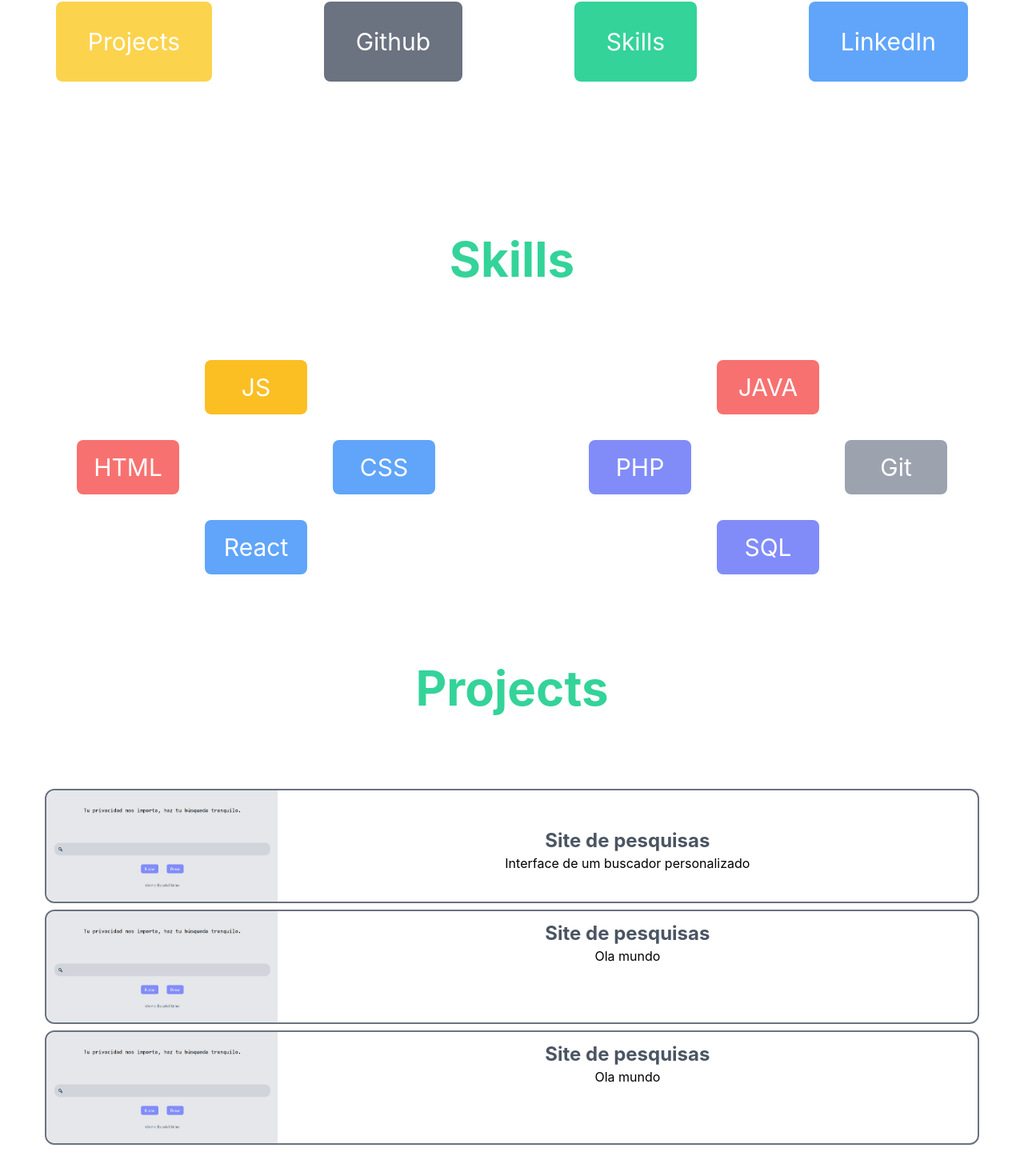
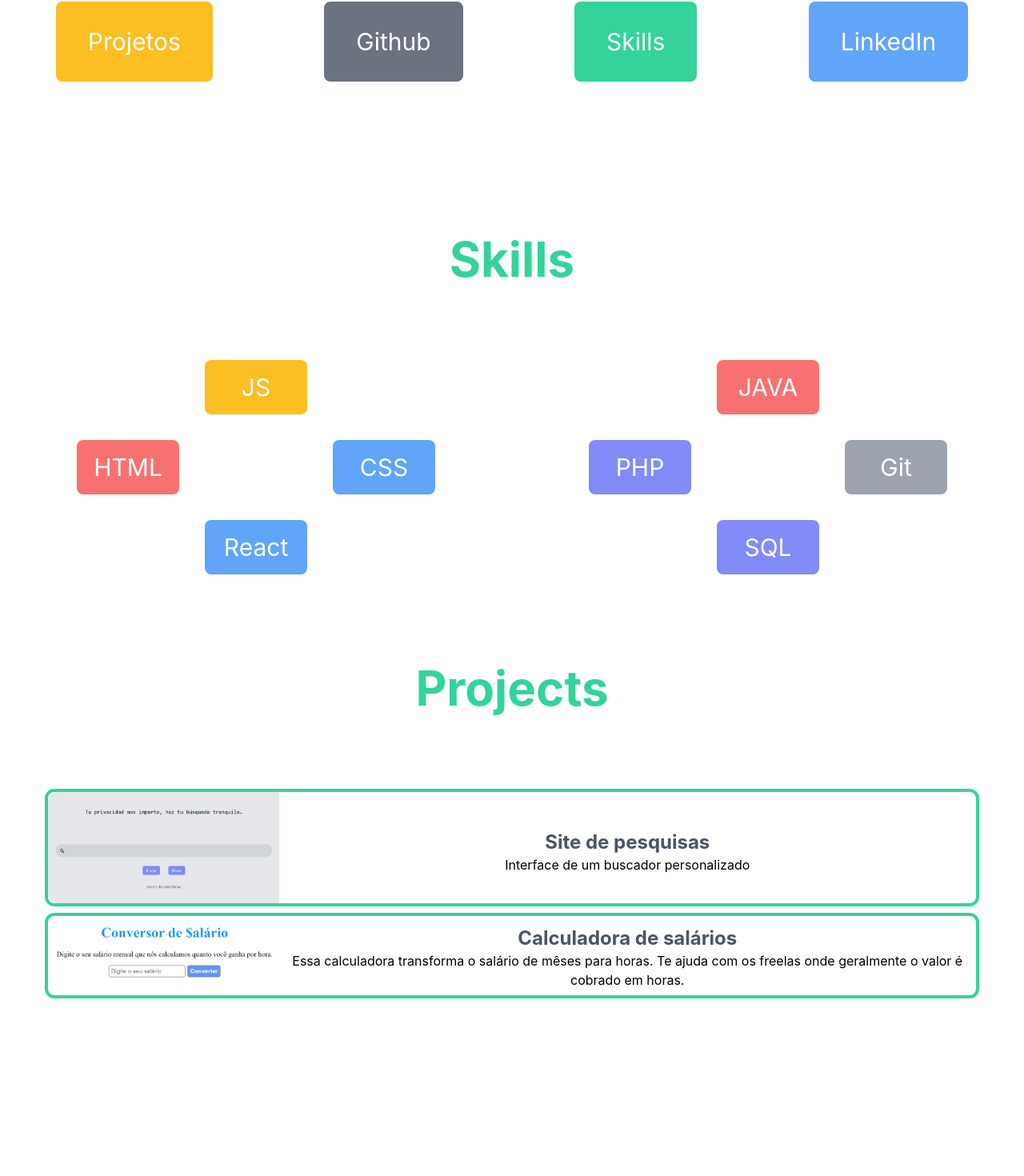
Before and after one commit to KeysiJones/portfolio, a React (Create React App) app: page / in a window 1280 px wide. Shown: the part 246-1716 px from the top of the page at 80% size. After the commit the page ends 1590 px from the top, so only its background shows below. Built offline with nearby package versions, Linux system fonts and the light colour scheme.

Commit message:
Adição de bordas verdes, remoção de código não usado.

```diff
--- a/src/App.tsx
+++ b/src/App.tsx
@@ -1,6 +1,7 @@
 import './App.css';
 import Box from './components/Box'
-import buscador from './images/buscador.png'
+import imgBuscador from './images/buscador.png'
+import imgCalculadora from './images/calculadora.png'
 
 function App() {
   return (
@@ -10,47 +11,40 @@
         <p className='mt-3 text-2xl text-gray-500'>FullStack web developer</p>
       </div>
       <div className='flex'>
-        <Box style='mt-24 px-10 py-8' text='Projects' link='#projects' bg='bg-yellow-300' hoverBg='bg-yellow-400'/>
-        <Box style='mt-24 px-10 py-8' text='Github' link='https://github.com/KeysiJones' bg='bg-gray-500' hoverBg='bg-gray-600'/>
-        <Box style='mt-24 px-10 py-8' text='Skills' link='#skills' bg='bg-green-400' hoverBg='bg-green-500'/>
-        <Box style='mt-24 px-10 py-8' text='LinkedIn' link='https://www.linkedin.com/in/keysijones/' bg='bg-blue-400' hoverBg='bg-blue-500'/>
+        <Box styles='mt-24 px-10 py-8' text='Projetos' link='#projects' bg='bg-yellow-400' hoverBg='bg-yellow-400'/>
+        <Box styles='mt-24 px-10 py-8' text='Github' link='https://github.com/KeysiJones' bg='bg-gray-500' hoverBg='bg-gray-600'/>
+        <Box styles='mt-24 px-10 py-8' text='Skills' link='#skills' bg='bg-green-400' hoverBg='bg-green-500'/>
+        <Box styles='mt-24 px-10 py-8' text='LinkedIn' link='https://www.linkedin.com/in/keysijones/' bg='bg-blue-400' hoverBg='bg-blue-500'/>
       </div>
       <h2 id='skills' className='text-6xl mt-48 text-green-400 text-center font-bold'>Skills</h2>
       <div className='flex'>
-        <Box style='mt-24 w-32 p-4' text='JS' bg='bg-yellow-400' hoverBg='bg-yellow-400'/>
-        <Box style='mt-24 w-32 p-4' text='JAVA' bg='bg-red-400' hoverBg='bg-red-400'/>
+        <Box styles='mt-24 w-32 p-4' text='JS' bg='bg-yellow-400' hoverBg='bg-yellow-400'/>
+        <Box styles='mt-24 w-32 p-4' text='JAVA' bg='bg-red-400' hoverBg='bg-red-400'/>
       </div>
       <div className='flex'>
-        <Box style='mt-8 w-32 p-4' text='HTML' bg='bg-red-400' hoverBg='bg-red-400'/>
-        <Box style='mt-8 w-32 p-4' text='CSS' bg='bg-blue-400' hoverBg='bg-blue-400'/>
-        <Box style='mt-8 w-32 p-4' text='PHP' bg='bg-indigo-400' hoverBg='bg-indigo-400'/>
-        <Box style='mt-8 w-32 p-4' text='Git' bg='bg-gray-400' hoverBg='bg-gray-400'/>
+        <Box styles='mt-8 w-32 p-4' text='HTML' bg='bg-red-400' hoverBg='bg-red-400'/>
+        <Box styles='mt-8 w-32 p-4' text='CSS' bg='bg-blue-400' hoverBg='bg-blue-400'/>
+        <Box styles='mt-8 w-32 p-4' text='PHP' bg='bg-indigo-400' hoverBg='bg-indigo-400'/>
+        <Box styles='mt-8 w-32 p-4' text='Git' bg='bg-gray-400' hoverBg='bg-gray-400'/>
       </div>
       <div className='flex mb-24'>
-        <Box style='mt-8 w-32 p-4' text='React' bg='bg-blue-400' hoverBg='bg-blue-400'/>
-        <Box style='mt-8 w-32 p-4' text='SQL' bg='bg-indigo-400' hoverBg='bg-indigo-400'/>
+        <Box styles='mt-8 w-32 p-4' text='React' bg='bg-blue-400' hoverBg='bg-blue-400'/>
+        <Box styles='mt-8 w-32 p-4' text='SQL' bg='bg-indigo-400' hoverBg='bg-indigo-400'/>
       </div>
       <h2 id='projects' className='text-6xl mt-28 text-green-400 text-center font-bold'>Projects</h2>
       <div className='my-24 mx-14'>
-        <div className='flex border-2 rounded-xl border-gray-500 mb-2'>
-          <a href='https://buscador-six.vercel.app/'><img src={buscador} className='w-96 rounded-bl-xl rounded-tl-xl'/></a>
+        <div className='flex border-4 rounded-xl border-green-400 mb-2'>
+          <a href='https://buscador-six.vercel.app/'><img alt='' src={imgBuscador} className='w-96 rounded-bl-xl rounded-tl-xl'/></a>
           <div className='w-full text-center my-auto'>
             <h2 className='mt-3 text-2xl text-gray-600 font-bold px-4'>Site de pesquisas</h2>
             <p>Interface de um buscador personalizado</p>
           </div>
         </div>
-        <div className='flex border-2 rounded-xl border-gray-500 mb-2'>
-          <a href='https://buscador-six.vercel.app/'><img src={buscador} className='w-96 rounded-bl-xl rounded-tl-xl'/></a>
+        <div className='flex border-4 rounded-xl border-green-400 mb-2'>
+          <a href='https://calculadora-salario.vercel.app/'><img alt='' src={imgCalculadora} className='w-96 rounded-bl-xl rounded-tl-xl'/></a>
           <div className='w-full text-center'>
-            <h2 className='mt-3 text-2xl text-gray-600 font-bold px-4'>Site de pesquisas</h2>
-            <p>Ola mundo</p>
-          </div>
-        </div>
-        <div className='flex border-2 rounded-xl border-gray-500 mb-2'>
-          <a href='https://buscador-six.vercel.app/'><img src={buscador} className='w-96 rounded-bl-xl rounded-tl-xl'/></a>
-          <div className='w-full text-center'>
-            <h2 className='mt-3 text-2xl text-gray-600 font-bold px-4'>Site de pesquisas</h2>
-            <p>Ola mundo</p>
+            <h2 className='mt-3 text-2xl text-gray-600 font-bold px-4'>Calculadora de salários</h2>
+            <p>Essa calculadora transforma o salário de mêses para horas. Te ajuda com os freelas onde geralmente o valor é cobrado em horas.</p>
           </div>
         </div>
       </div>
--- a/src/components/Box.tsx
+++ b/src/components/Box.tsx
@@ -4,11 +4,11 @@
         text: string,
         bg: string,
         hoverBg: string,
-        style: string,
+        styles: string,
         link?: string
     }) {
 
-    const classe = `transition duration-150 transform hover:scale-110 ${props.bg} hover:${props.hoverBg} rounded-lg ${props.style} mx-auto`
+    const classe = `transition duration-150 transform hover:scale-110 ${props.bg} hover:${props.hoverBg} rounded-lg ${props.styles} mx-auto`
 
     const openLink = (link: string) => {
         if(props.link){
```
Also changed, not shown: 1 other file (tests, documents, lock files or other folders).
